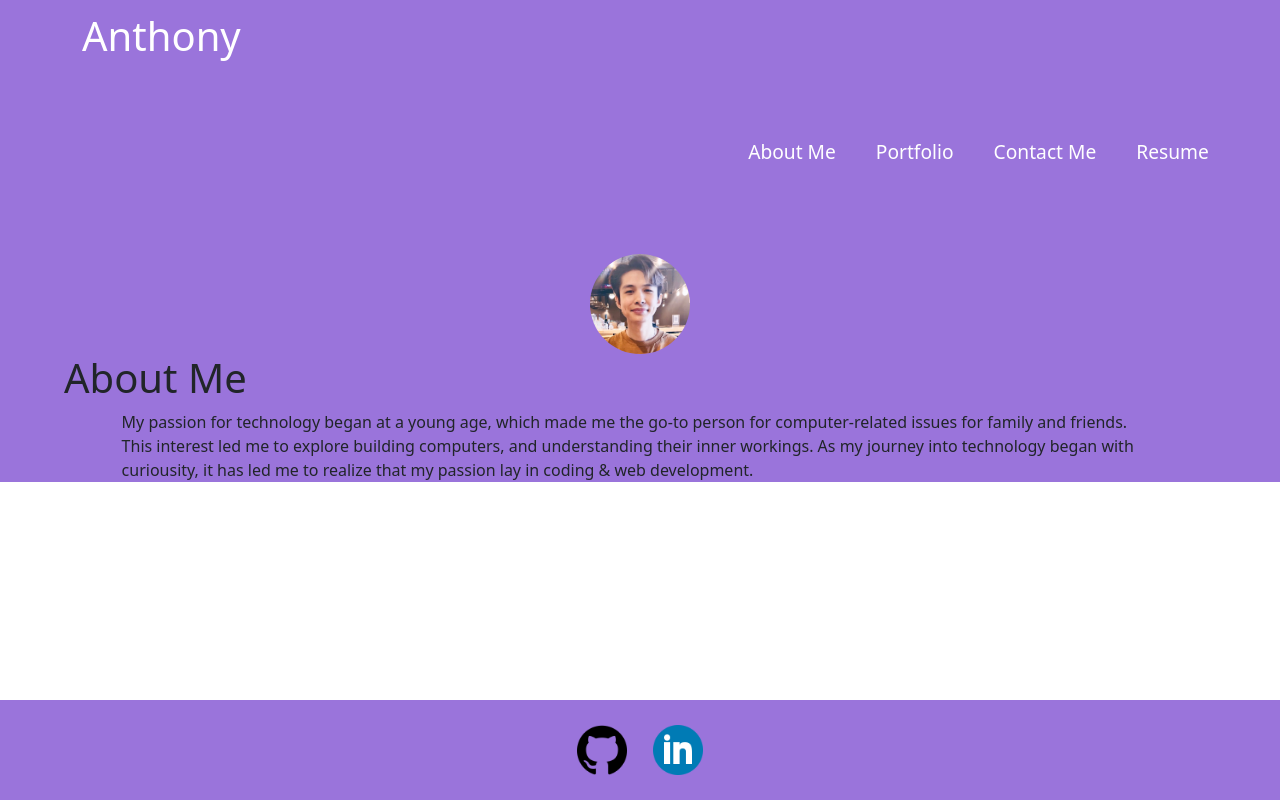
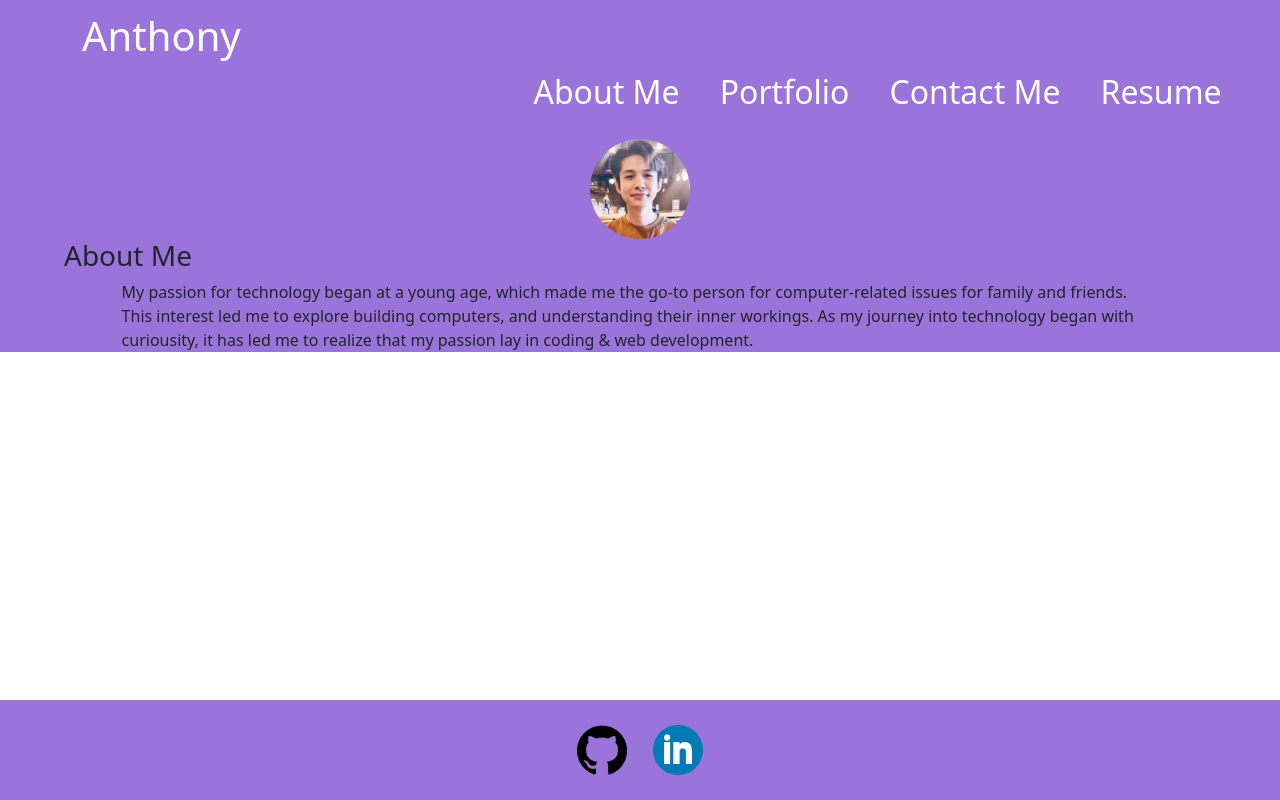
Before and after one commit to Blackswan1010/myreact-portfolio, a React (Vite) app: page / in a window 1280 px wide. Built offline with nearby package versions, Linux system fonts and the light colour scheme.

Commit message:
minor fixes

```diff
--- a/src/App.jsx
+++ b/src/App.jsx
@@ -13,8 +13,8 @@ function App() {
   return (
     <div style={styles.container}>
       <Header />
-      <Navigation />
-      <Outlet />
+        <Navigation />
+        <Outlet />
       <Footer />
     </div>
   );
--- a/src/components/Navigation.jsx
+++ b/src/components/Navigation.jsx
@@ -12,14 +12,13 @@ const styles = {
         background: '#9a74db',
         minHeight: 50,
         lineHeight: 3.5,
-        fontSize: '1.2rem',
         color: 'white',
-        padding: '0 4%',
+        padding: '0 3%',
     },
     link: {
         color: 'white',
         textDecoration: 'none',
-        margin: '0 20px',
+        fontSize: '2rem',
     },
     list: {
         listStyle: 'none',
@@ -62,14 +61,3 @@ function Navigation() {
 }
 
 export default Navigation;
-
-
-
-// <div style={styles.container}>
-//     <div style={styles.content}>
-//         <a href="" style={styles.link}><h2>About Me</h2></a>
-//         <a href="" style={styles.link}><h2>Projects</h2></a>
-//         <a href="" style={styles.link}><h2>Resume</h2></a>
-//         <a href="" style={styles.link}><h2>Contact Me</h2></a>
-//     </div>
-// </div>
--- a/src/components/pages/AboutPage.jsx
+++ b/src/components/pages/AboutPage.jsx
@@ -30,7 +30,7 @@ function AboutPage() {
             </div>
 
             <div style={styles.content}>
-                <h1>About Me</h1>
+                <h3>About Me</h3>
                 <p style={styles.article}> My passion for technology began at a young age, which made me the go-to person for computer-related
                     issues for family and friends. This interest led me to explore building computers, and understanding
                     their inner workings.
--- a/src/components/pages/ContactPage.jsx
+++ b/src/components/pages/ContactPage.jsx
@@ -64,7 +64,7 @@ function ContactPage() {
   return (
     <div style={styles.container}>
       <div style={styles.content}>
-        <h2>Send me a message</h2>
+        <h3>Send me a message</h3>
         <form className="form" onSubmit={handleFormSubmit}>
           <div className="container text-left">
             Name:
@@ -101,7 +101,7 @@ function ContactPage() {
 
           {errorMessage && (
             <div>
-              <h3 className="error-text">{errorMessage}</h3>
+              <h4 className="error-text">{errorMessage}</h4>
             </div>
           )}
         </form>
--- a/src/components/pages/PortfolioPage.jsx
+++ b/src/components/pages/PortfolioPage.jsx
@@ -11,7 +11,6 @@ const styles = {
         bottom: 0,
         width: '100%',
         height: '100%',
-
     },
     card: {
         width: '4px',
@@ -27,7 +26,7 @@ const styles = {
 function PortfolioPage() {
     return (
         <div style={styles.container}>
-            <h1>Portfolio Page</h1>
+            <h3>Portfolio Page</h3>
         </div>
     );
 }
```
